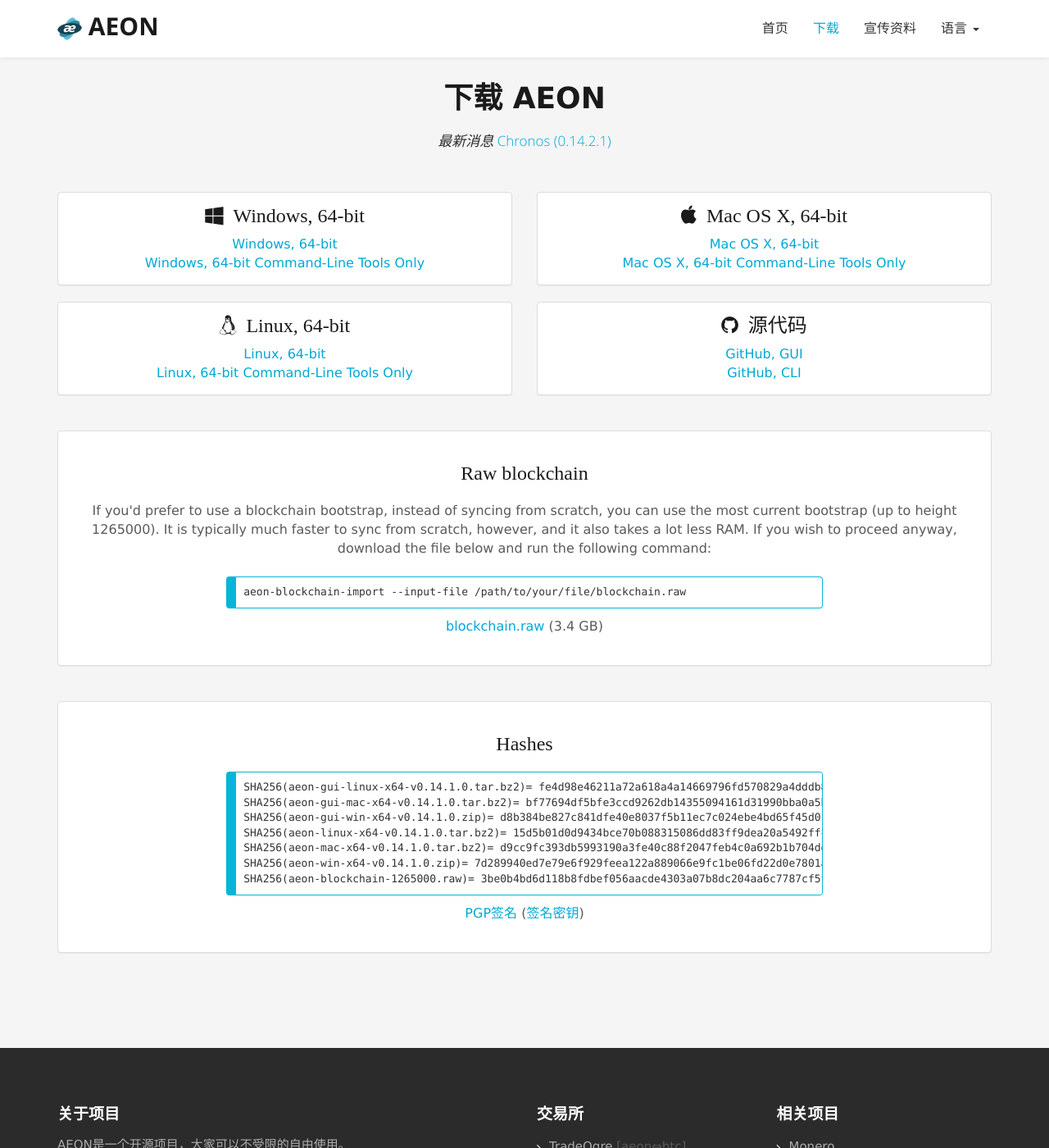
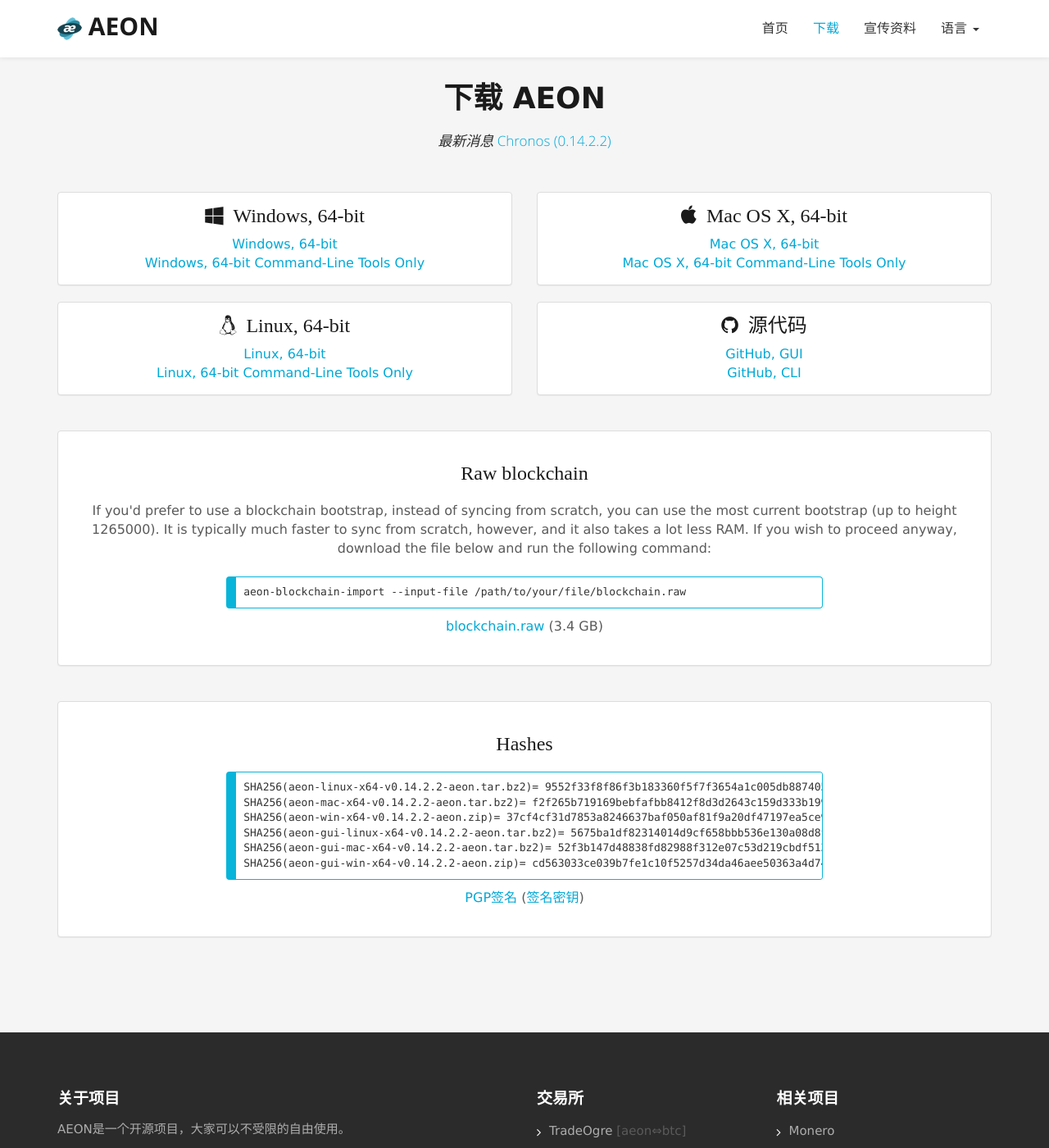
Before and after one commit to aeonix/aeonix.github.io, a Jekyll site: the page built from i18n/cn/downloads.html, in a window 1280 px wide and 1400 px high. Shown: the whole window at 82% size. Built offline with Jekyll 4.4.1, drawn with Linux system fonts in a browser that asks for light colours; some web fonts are replaced.

Commit message:
Update for v0.14.2.2 release

```diff
--- a/_layouts/downloads.html
+++ b/_layouts/downloads.html
@@ -10,7 +10,7 @@
         <h2>{{ site.data.i18n.content.download.heading[page.lang] }}</h2>
         <p>
           <em>{{ site.data.i18n.content.download.latestRelease[page.lang] }}</em>
-          <a href="https://github.com/aeonix/aeon/releases/tag/v0.14.2.1-aeon">Chronos (0.14.2.1)</a>
+          <a href="https://github.com/aeonix/aeon/releases/tag/v0.14.2.2-aeon">Chronos (0.14.2.2)</a>
         </p>
       </div>
       <div class="col-xs-12 col-sm-6 text-center">
@@ -19,8 +19,8 @@
             <h3>
               <span class="fa fa-windows">&nbsp;&nbsp;Windows, 64-bit</span>
             </h3>
-            <a href="https://github.com/aeonix/aeon-gui/releases/download/v0.14.2.1-aeon/aeon-gui-win-x64-v0.14.2.1-aeon.zip">Windows, 64-bit</a><br>
-            <a href="https://github.com/aeonix/aeon/releases/download/v0.14.2.1-aeon/aeon-win-x64-v0.14.2.1-aeon.zip">Windows, 64-bit Command-Line Tools Only</a>
+            <a href="https://github.com/aeonix/aeon-gui/releases/download/v0.14.2.2-aeon/aeon-gui-win-x64-v0.14.2.2-aeon.zip">Windows, 64-bit</a><br>
+            <a href="https://github.com/aeonix/aeon/releases/download/v0.14.2.2-aeon/aeon-win-x64-v0.14.2.2-aeon.zip">Windows, 64-bit Command-Line Tools Only</a>
             <br>
           </div>
         </div>
@@ -31,8 +31,8 @@
             <h3>
               <span class="fa fa-apple">&nbsp;&nbsp;Mac OS X, 64-bit</span>
             </h3>
-            <a href="https://github.com/aeonix/aeon-gui/releases/download/v0.14.2.1-aeon/aeon-gui-mac-x64-v0.14.2.1-aeon.tar.bz2">Mac OS X, 64-bit</a><br>
-            <a href="https://github.com/aeonix/aeon/releases/download/v0.14.2.1-aeon/aeon-mac-x64-v0.14.2.1-aeon.tar.bz2">Mac OS X, 64-bit Command-Line Tools Only</a>
+            <a href="https://github.com/aeonix/aeon-gui/releases/download/v0.14.2.2-aeon/aeon-gui-mac-x64-v0.14.2.2-aeon.tar.bz2">Mac OS X, 64-bit</a><br>
+            <a href="https://github.com/aeonix/aeon/releases/download/v0.14.2.2-aeon/aeon-mac-x64-v0.14.2.2-aeon.tar.bz2">Mac OS X, 64-bit Command-Line Tools Only</a>
             <br>
           </div>
         </div>
@@ -43,8 +43,8 @@
             <h3>
               <span class="fa fa-linux">&nbsp;&nbsp;Linux, 64-bit</span>
             </h3>
-            <a href="https://github.com/aeonix/aeon-gui/releases/download/v0.14.2.1-aeon/aeon-gui-linux-x64-v0.14.2.1-aeon.tar.bz2">Linux, 64-bit</a><br>
-            <a href="https://github.com/aeonix/aeon/releases/download/v0.14.2.1-aeon/aeon-linux-x64-v0.14.2.1-aeon.tar.bz2">Linux, 64-bit Command-Line Tools Only</a>
+            <a href="https://github.com/aeonix/aeon-gui/releases/download/v0.14.2.2-aeon/aeon-gui-linux-x64-v0.14.2.2-aeon.tar.bz2">Linux, 64-bit</a><br>
+            <a href="https://github.com/aeonix/aeon/releases/download/v0.14.2.2-aeon/aeon-linux-x64-v0.14.2.2-aeon.tar.bz2">Linux, 64-bit Command-Line Tools Only</a>
             <br>
           </div>
         </div>
@@ -84,7 +84,7 @@
               </div>
               <div class="col-xs-12 text-center">
                 <p>
-                  <a href="https://drive.google.com/u/0/uc?id=1yiF7xvApQeQ-VBrJ_IDPQpdleqywNtvg">blockchain.raw</a> (3.4 GB)
+                  <a href="https://drive.google.com/file/d/1nWPg33Mjm7zZci8r3-5NVg1UGmJz8gCU">blockchain.raw</a> (3.4 GB)
                 </p>
               </div>
             </div>
@@ -105,13 +105,12 @@
                 </h3>
               </div>
               <div class="col-md-10 col-md-offset-1 col-lg-8 col-lg-offset-2">
-<pre>SHA256(aeon-gui-linux-x64-v0.14.1.0.tar.bz2)= fe4d98e46211a72a618a4a14669796fd570829a4dddb830c33cb20bec7d414f2
-SHA256(aeon-gui-mac-x64-v0.14.1.0.tar.bz2)= bf77694df5bfe3ccd9262db14355094161d31990bba0a5b26dd99a36d9036c64
-SHA256(aeon-gui-win-x64-v0.14.1.0.zip)= d8b384be827c841dfe40e8037f5b11ec7c024ebe4bd65f45d01ed81fce8baf0d
-SHA256(aeon-linux-x64-v0.14.1.0.tar.bz2)= 15d5b01d0d9434bce70b088315086dd83ff9dea20a5492ffccc6d1e3704cc1f5
-SHA256(aeon-mac-x64-v0.14.1.0.tar.bz2)= d9cc9fc393db5993190a3fe40c88f2047feb4c0a692b1b704deec108ad3d454a
-SHA256(aeon-win-x64-v0.14.1.0.zip)= 7d289940ed7e79e6f929feea122a889066e9fc1be06fd22d0e7801a8b31b1e5f
-SHA256(aeon-blockchain-1265000.raw)= 3be0b4bd6d118b8fdbef056aacde4303a07b8dc204aa6c7787cf5f043953649c
+<pre>SHA256(aeon-linux-x64-v0.14.2.2-aeon.tar.bz2)= 9552f33f8f86f3b183360f5f7f3654a1c005db887405d08a9a93731d310b2b14
+SHA256(aeon-mac-x64-v0.14.2.2-aeon.tar.bz2)= f2f265b719169bebfafbb8412f8d3d2643c159d333b1999492bff50da36d9c7b
+SHA256(aeon-win-x64-v0.14.2.2-aeon.zip)= 37cf4cf31d7853a8246637baf050af81f9a20df47197ea5ce98a36857119ab04
+SHA256(aeon-gui-linux-x64-v0.14.2.2-aeon.tar.bz2)= 5675ba1df82314014d9cf658bbb536e130a08d8f95db5eaa1f90811f8e21f928
+SHA256(aeon-gui-mac-x64-v0.14.2.2-aeon.tar.bz2)= 52f3b147d48838fd82988f312e07c53d219cbdf51382fa721cfd0d19886ced94
+SHA256(aeon-gui-win-x64-v0.14.2.2-aeon.zip)= cd563033ce039b7fe1c10f5257d34da46aee50363a4d7435d0156aa0a827d682
 </pre>
               </div>
               <div class="col-xs-12 text-center">
```
Also changed, not shown: 1 other file.
